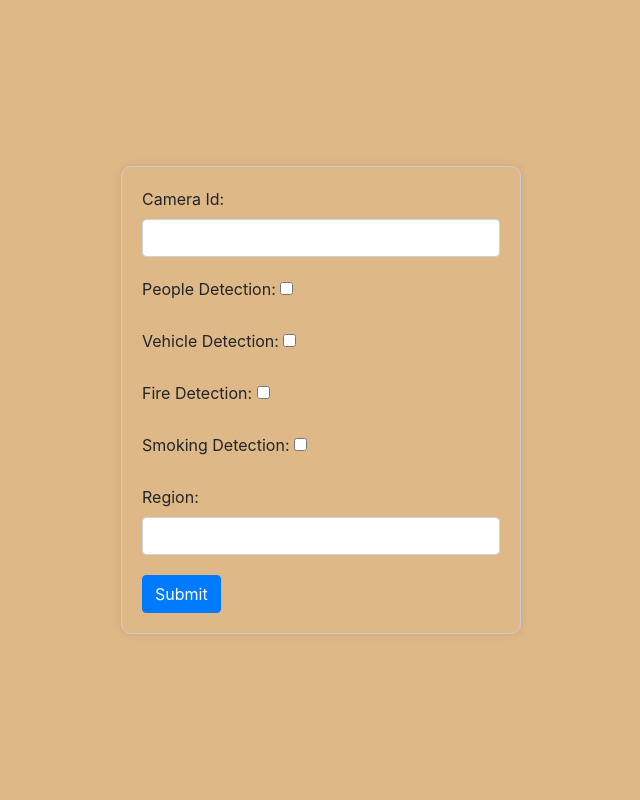
After one commit to HackForge-JUSL/Data-Dazzlers, a Flask app: page /add_cam_page in a window 1280 px wide. The commit adds this page. Shown: the whole page, without its empty margins (319-959 px from the left). Run offline with Flask 3, Linux system fonts and the light colour scheme.

Commit message:
dashboard to add cam

```diff
--- a/app.py
+++ b/app.py
@@ -5,6 +5,7 @@ import cv2
 
 app = Flask(__name__)
 
+cameras={}
 
 from models.fire import fire_detection
 from models.people import people_detection
@@ -84,6 +85,10 @@ def process_frames(camid,region,flag_people=False,flag_vehicle=False,flag_fire=F
 def index():
     return render_template('index.html')
 
+@app.route('/dash')
+def dash():
+    return render_template('dash.html')
+
 @app.route('/login')
 def login():
     return render_template('login.html')
@@ -96,13 +101,13 @@ def login_get():
             userid = request.form['userid']
             password = request.form['password']
     if(userid=="abc" and password=="123"):
-        return render_template("dash.html")
+        return redirect("/dash")
     else:
-        redirect("/")
+        return redirect("/")
 
 
 @app.route('/complain_get', methods=['GET','POST'])
-def add_camera():
+def get_complain():
     if (request.method == 'POST'):
         fullName = request.form['fullName']
         email = request.form['email']
@@ -114,6 +119,33 @@ def add_camera():
     return redirect('/')
 
 
+@app.route('/add_cam_page')
+def add_cam_page():
+    return render_template('add_cam.html')
+
+
+@app.route('/get_cam_det', methods=['GET','POST'])
+def add_camera():
+    if (request.method== 'POST'):
+        camid = request.form['camid']
+        people_bool = 'people' in request.form
+        vehicle_bool = 'vehicle' in request.form
+        fire_bool = 'fire' in request.form
+        smoking_bool = 'smoking' in request.form
+        region_str=request.form['region']
+
+        x1,y1,x2,y2,x3,y3,x4,y4=region_str.strip().split(',')
+
+        region=[[x1,y1],[x2,y2],[x3,y3],[x4,y4]]
+        cameras[camid]= {
+            "people_bool" : people_bool,
+            "vehicle_bool":vehicle_bool,
+            "fire_bool":fire_bool,
+            "smoking_bool":smoking_bool,
+            "region":region
+        }
+
+    return redirect('/dash')
 
 
 @app.route('/video_feed')
@@ -121,5 +153,8 @@ def video_feed():
     return Response(process_frames(camid='C:\My_Stuff\AA_Studio\Data Dazzlers\Data-Dazzlers\model_testing\\fire_video_input.mp4',
     region=region_default,flag_fire=True), mimetype='multipart/x-mixed-replace; boundary=frame')
 
+
+
+
 if __name__ == "__main__":
     app.run(debug=True)
--- /dev/null
+++ b/templates/add_cam.html
@@ -0,0 +1,65 @@
+<!doctype html>
+<html lang="en">
+<head>
+    <!-- Required meta tags -->
+    <meta charset="utf-8">
+    <meta name="viewport" content="width=device-width, initial-scale=1, shrink-to-fit=no">
+    <!-- Bootstrap CSS -->
+    <link rel="stylesheet" href="https://cdn.jsdelivr.net/npm/bootstrap@4.4.1/dist/css/bootstrap.min.css" integrity="sha384-Vkoo8x4CGsO3+Hhxv8T/Q5PaXtkKtu6ug5TOeNV6gBiFeWPGFN9MuhOf23Q9Ifjh" crossorigin="anonymous">
+    <title>Login page</title>
+    <style>
+        body {
+            display: flex;
+            justify-content: center;
+            align-items: center;
+            height: 100vh;
+            background-color: burlywood;
+        }
+
+        .container {
+            width: 400px;
+            padding: 20px;
+            border: 1px solid #ccc;
+            border-radius: 10px;
+            box-shadow: 0 0 10px rgba(0, 0, 0, 0.1);
+        }
+
+        .form-group {
+            margin-bottom: 20px;
+        }
+    </style>
+</head>
+<body>
+    <div class="container">
+        <form action="/get_cam_det" id="cam_det_form" method="POST">
+            <div class="form-group">
+                <label for="camid"> Camera Id:</label>
+                <input type="test" class="form-control" id="camid" name="camid" >
+            </div>
+            <div class="form-group">
+                <label for="people">People Detection:</label>
+                <input type="checkbox" id="people" name="people">
+            </div>
+            <div class="form-group">
+                <label for="vehicle">Vehicle Detection:</label>
+                <input type="checkbox" id="vehicle" name="vehicle">
+            </div>
+            <div class="form-group">
+                <label for="fire">Fire Detection:</label>
+                <input type="checkbox" id="fire" name="fire">
+            </div>
+            <div class="form-group">
+                <label for="smoking">Smoking Detection:</label>
+                <input type="checkbox" id="smoking" name="smoking">
+            </div>
+            <div class="form-group">
+                <label for="region"> Region:</label>
+                <input type="test" class="form-control" id="region" name="region" >
+            </div>
+
+            <input type="submit" class="btn btn-primary" value="Submit">
+        </form>
+    </div>
+    <!-- Optional JavaScript -->
+    <!-- jQuery first, then Popper.js, then Bootstrap JS -->
+    <script src="https://code.jquery.com/jquery-3.4.1.slim.min.js" integrity="sha384-J6qa4849blE2+poT4WnyKhv5vZF5SrPo0iEjwBvKU7imG
```
Also changed, not shown: templates/dash.html (+3 -4 lines).
